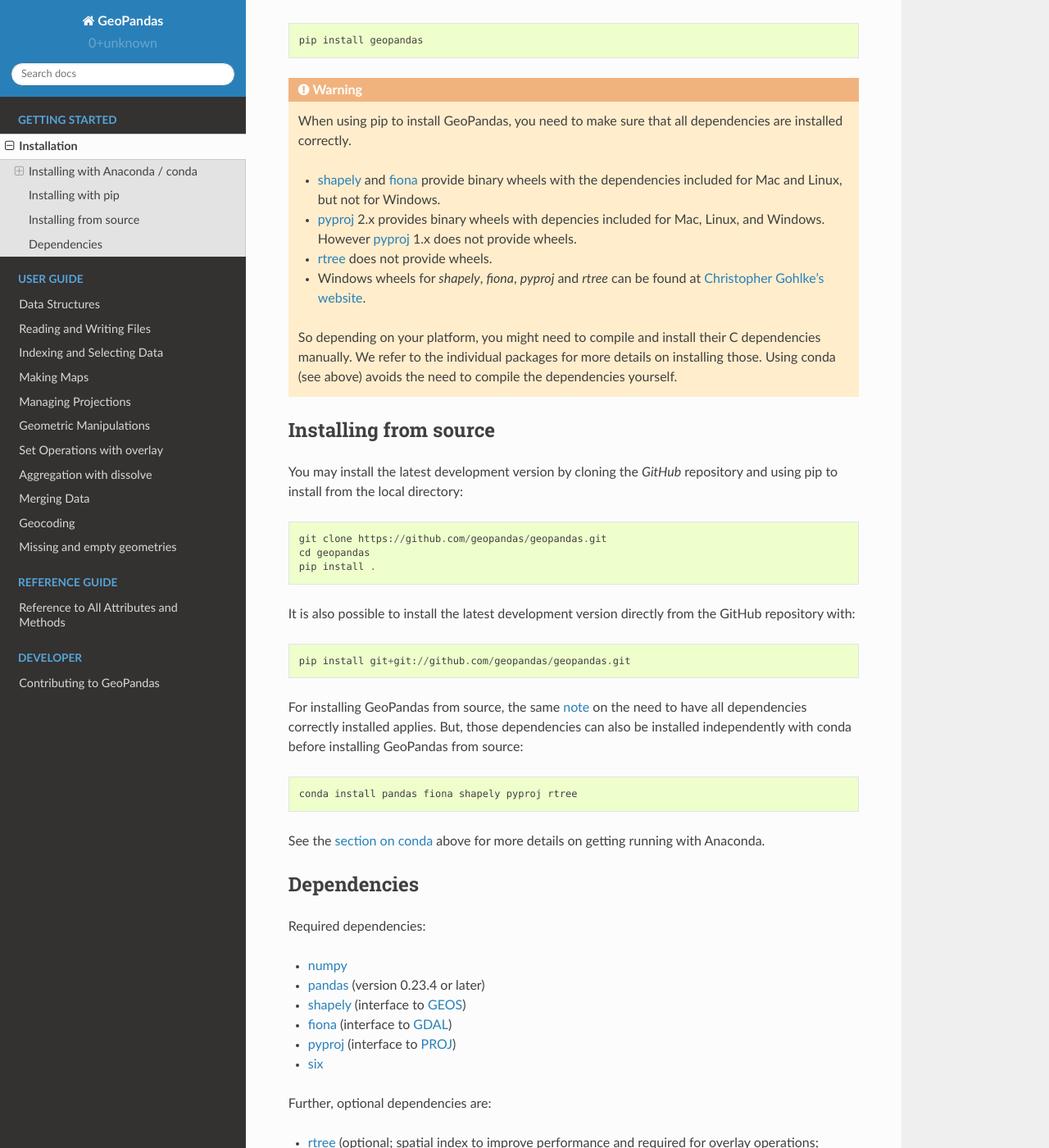
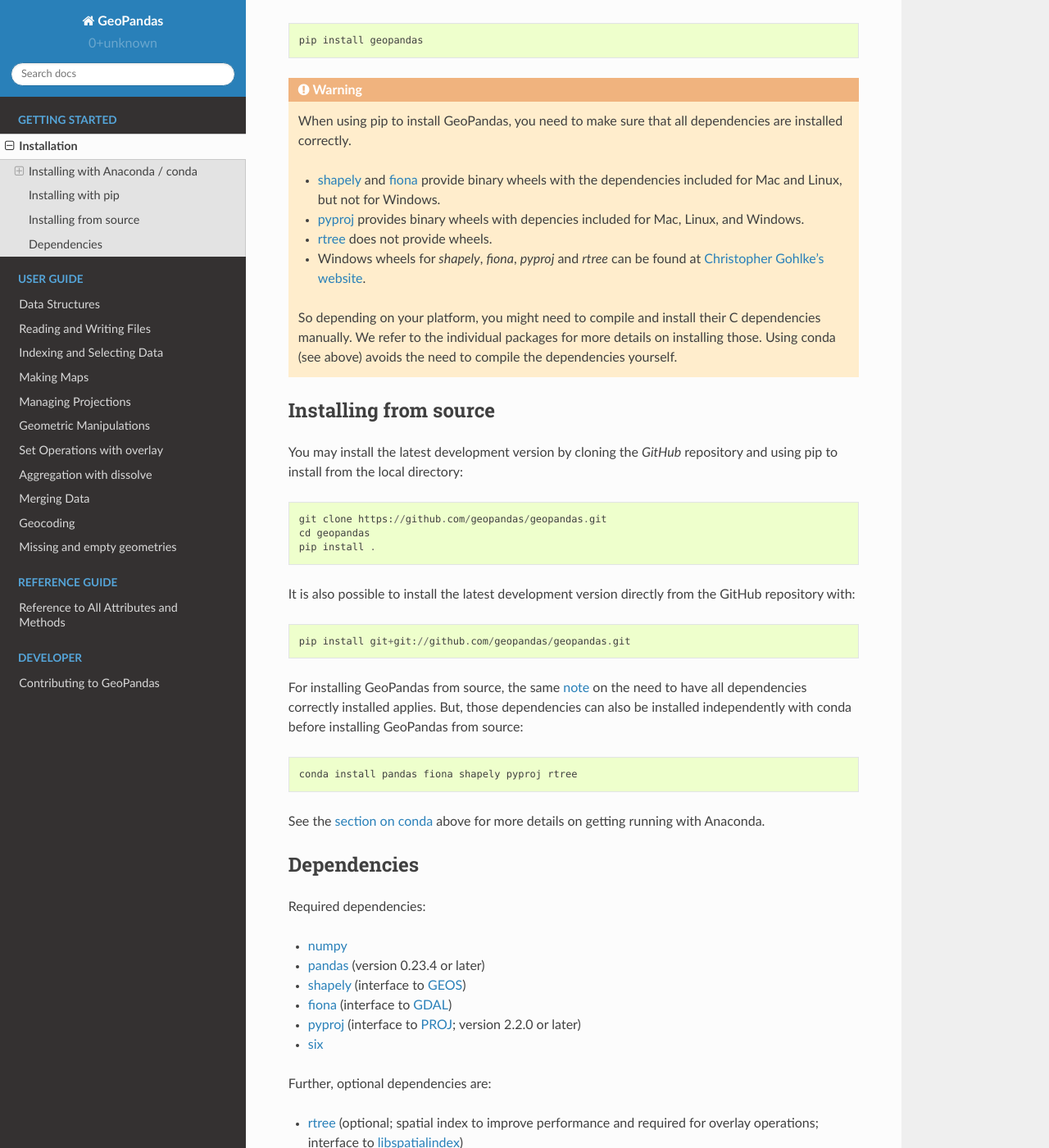
Before and after one commit to geopandas/geopandas, a Sphinx documentation site: the page built from doc/source/install.rst, in a window 1280 px wide and 1400 px high, scrolled down 1601 px. Shown: the whole window at 82% size. Built offline with Sphinx 7.4.7 and the Read the Docs theme 2.0.0, drawn with Linux system fonts in a browser that asks for light colours; pages that are not in the unit, such as notebooks, are missing from menus.

Commit message:
updated install docs for pyproj 2.2+

```diff
--- a/doc/source/install.rst
+++ b/doc/source/install.rst
@@ -94,8 +94,8 @@
 
     - `shapely`_ and `fiona`_ provide binary wheels with the
       dependencies included for Mac and Linux, but not for Windows.
-    - `pyproj`_ 2.x provides binary wheels with depencies included
-      for Mac, Linux, and Windows. However `pyproj`_ 1.x does not provide wheels.
+    - `pyproj`_ provides binary wheels with depencies included
+      for Mac, Linux, and Windows.
     - `rtree`_ does not provide wheels.
     - Windows wheels for `shapely`, `fiona`, `pyproj` and `rtree`
       can be found at `Christopher Gohlke's website
@@ -142,7 +142,7 @@
 - `pandas`_ (version 0.23.4 or later)
 - `shapely`_ (interface to `GEOS`_)
 - `fiona`_ (interface to `GDAL`_)
-- `pyproj`_ (interface to `PROJ`_)
+- `pyproj`_ (interface to `PROJ`_; version 2.2.0 or later)
 - `six`_
 
 Further, optional dependencies are:
```
